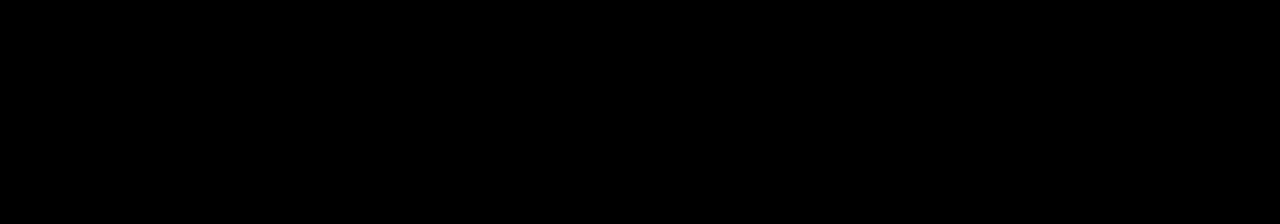
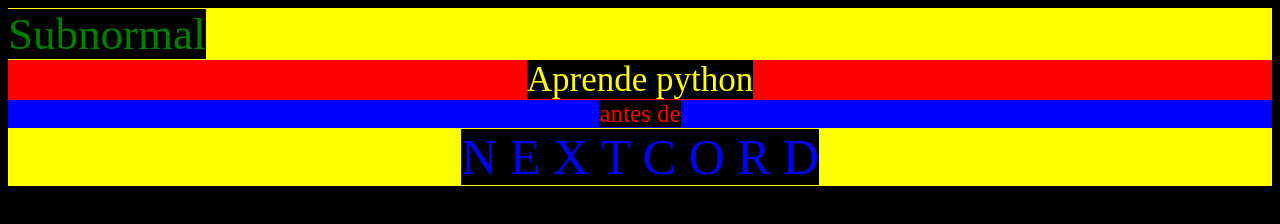
Before and after one commit to byAd12/e, a plain HTML site: page index.html in a window 1280 px wide. Drawn offline with Linux system fonts and the light colour scheme.

Commit message:
Update style.css

```diff
--- a/style.css
+++ b/style.css
@@ -4,25 +4,25 @@
 body{
   align-items: center;
 }
-t1 .uno{
+.uno{
   color: green;
   font-size: 45px;
   background: yellow;
-  text-align: center;
+  justify-content: center;
 }
-t2 .dos{
+.dos{
   color: yellow;
   font-size: 35px;
   background: red;
   text-align: center;
 }
-t3 .tres{
+.tres{
   color: red;
   font-size: 25px;
   background: blue;
   text-align: center;
 }
-t4 .cuatro{
+.cuatro{
   color: blue;
   font-size: 50px;
   background: yellow;
```
